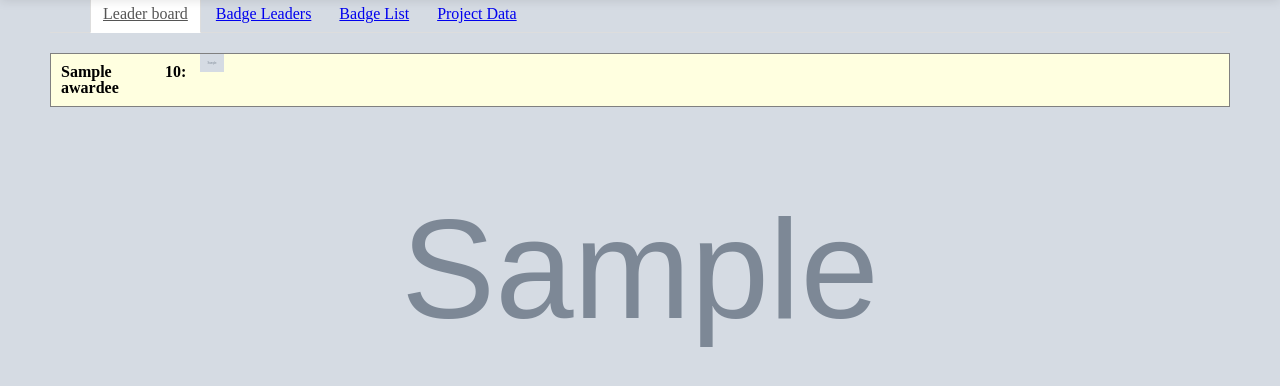
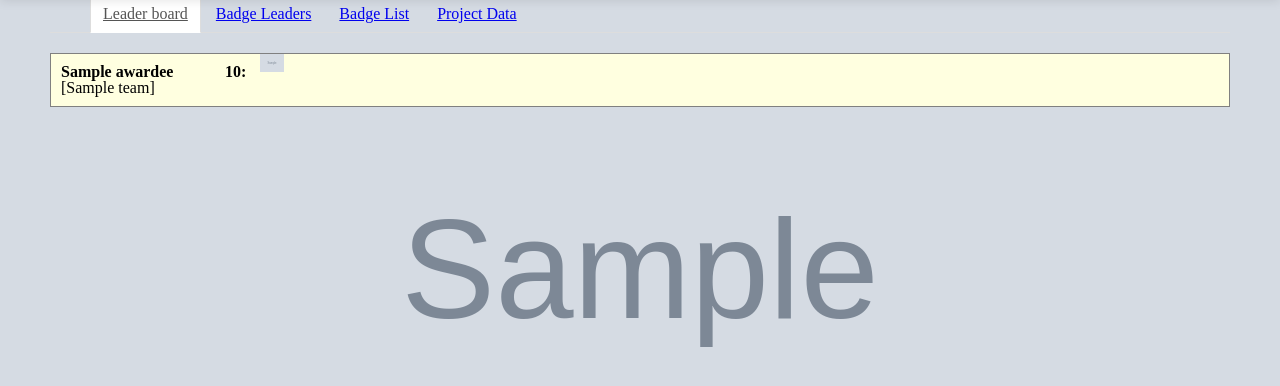
Before and after one commit to stephenrjones/django-gamification, a Django app: template gamification/core/templates/core/projects_list.html in a window 1280 px wide. Shown: the part 130-516 px from the top of the page. Run offline with Django 3.2, Linux system fonts and the light colour scheme; the template is opened without the code that fills it: most values are stand-ins (such as "Sample title", 1, 10 or a date in 2020); grey boxes marked "Sample" are stand-in pictures; parts of the project's set-up code (start-up, migrations or seed data) failed here and were passed over; some libraries are stand-ins or nearby versions.

Commit message:
Add Team names and counts if more than two teams assigned to project with scoring members

```diff
--- a/gamification/core/templates/core/master_badge_list.html
+++ b/gamification/core/templates/core/master_badge_list.html
@@ -12,7 +12,7 @@
 
         {% for project in projects %}
 
-            <h2>Project: <a href='/projects/{{ project.grouper }}'>{{ project.grouper|title }}</a></h2>
+            <h2>Project: <a href='/projects/{{ project.grouper }}'>{{ project.grouper|capfirst }}</a></h2>
             <table class="table table-bordered">
                 <thead>
                 <tr>
--- a/gamification/core/templates/core/projects_list.html
+++ b/gamification/core/templates/core/projects_list.html
@@ -1,16 +1,16 @@
 {% extends 'core/base.html' %}
-{% block title %}{{ project.name|title }} - Gamification Server{% endblock %}
+{% block title %}{{ project.name|capfirst }} - Gamification Server{% endblock %}
 
 {% block header_title %}
     <div id="header_title">
-        <h1>{{ project.name|title }}</h1>
+        <h1>{{ project.name|capfirst }}</h1>
         <b>{{ project.description|capfirst|default:"Gamification Project" }}</b>
     </div>
 {% endblock %}
 
 {% block content %}
 
-{% if project.viewing_pass_phrase  and project.viewing_pass_phrase != code %}
+{% if project.viewing_pass_phrase and project.viewing_pass_phrase != code %}
     <form method="get" id="phrase_form" action="">{% csrf_token %}
         This page is protected from public viewing. Please enter entry code: <input type="text" id="entry_code" />
         <input type="button" id="enter_phrase" value="Reveal Results"/>
@@ -92,6 +92,28 @@
             $('.nav-tabs li').first().addClass('active');
             $('.tab-content > .tab-pane').first().addClass('active');
 
+
+            //Count number of teams, and if any add displays
+            var _teams = _.groupBy(project_info.badge_json,function(b){return b[3]});
+            var iname_count = 0; for (iname in _teams) {if (iname) iname_count++};
+            if (iname_count > 1) {
+                var $leaderboard = $('#leader_board_table');
+                _.each(_teams,function(team,team_name){
+                    team_name = team_name || "No team";
+                    var team_points = 0;
+                    var team_badges = 0;
+                    _.each(team,function(member){
+                        team_points+=member[2];
+                        team_badges+=member[1].length;
+                    });
+                    $('<div>')
+                        .css({display:'inline-block',padding:'6px',margin:'4px',textAlign:'center',width:'200px',height:'120px',border:'2px solid black',borderRadius:'8px',backgroundColor:'lightblue',opacity:0.8})
+                        .html("<h3>"+team_name+"</h3><h4>Points: "+team_points+"</h4><h4>Badges: "+team_badges+"</h4>")
+                        .prependTo($leaderboard);
+                });
+            }
+
+
         });
     </script>
 
@@ -108,9 +130,11 @@
 
             {# -- Leader Board -- #}
             <div id="leader_board_table">
-                {% for awardee,badges,score in badge_awards %}
+                {% for awardee,badges,score,team in badge_awards %}
                 <div class="row badge-row leader">
-                    <span style="width: 80px;"><b>{{ awardee|capfirst }}</b></span>
+                    <span style="width: 140px;"><b>{{ awardee|capfirst }}</b>
+                    {% if team %}[{{ team|capfirst }}]{% endif %}
+                    </span>
                     <span><b>{{ score }}: </b></span>
                     {% for badge in badges %}
                         <img src="/static/{{ badge.icon }}" title="{{ badge.badge }}"/>
@@ -149,9 +173,11 @@
         <div class="tab-pane" id="badge_list">
 
                 {# -- All Badge Recipients -- #}
-                {% for awardee,badges,score in badge_awards %}
+                {% for awardee,badges,score,team in badge_awards %}
                 <div class="row badge-row">
-                    <span style="width: 100px;"><b>{{ awardee }}</b></span>
+                    <span style="width: 100px;"><b>{{ awardee }}</b>
+                    {% if team %}<br/>[{{ team|capfirst }}]{% endif %}
+                    </span>
                     <span>
                         <b>{{ badges|length }} Badge{{ badges|pluralize }} - {{ score }} point{{ score|pluralize }}:</b>
                         {% for badge in badges %}
```
Also changed, not shown: gamification/core/utils.py (+22 -4 lines).
